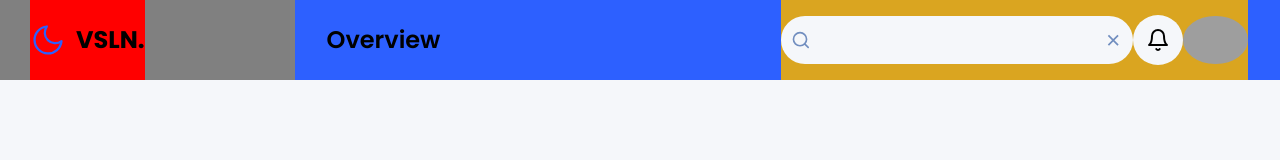
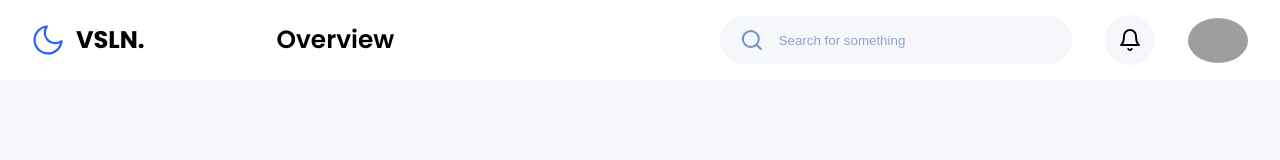
Before and after one commit to AdnaneTaleb10/Odin-Admin-Dashboard, a plain HTML site: page index.html in a window 1280 px wide. Drawn offline with Linux system fonts and the light colour scheme; grey boxes are pictures that could not be loaded.

Commit message:
Complete the header

```diff
--- a/index.html
+++ b/index.html
@@ -20,8 +20,7 @@
                 <div class="navbar-list">
                     <span class="search">
                         <svg xmlns="http://www.w3.org/2000/svg" width="24" height="24" viewBox="0 0 24 24" fill="none" stroke="currentColor" stroke-width="2" stroke-linecap="round" stroke-linejoin="round" class="feather feather-search"><circle cx="11" cy="11" r="8"></circle><line x1="21" y1="21" x2="16.65" y2="16.65"></line></svg>
-                        <input type="text">
-                        <svg xmlns="http://www.w3.org/2000/svg" viewBox="0 0 24 24" fill="currentColor"><path d="M11.9997 10.5865L16.9495 5.63672L18.3637 7.05093L13.4139 12.0007L18.3637 16.9504L16.9495 18.3646L11.9997 13.4149L7.04996 18.3646L5.63574 16.9504L10.5855 12.0007L5.63574 7.05093L7.04996 5.63672L11.9997 10.5865Z"></path></svg>
+                        <input type="search" placeholder="Search for something">
                     </span>
                     <div class="notification">
                         <svg xmlns="http://www.w3.org/2000/svg" width="24" height="24" viewBox="0 0 24 24" fill="none" stroke="currentColor" stroke-width="2" stroke-linecap="round" stroke-linejoin="round" class="feather feather-bell"><path d="M18 8A6 6 0 0 0 6 8c0 7-3 9-3 9h18s-3-2-3-9"></path><path d="M13.73 21a2 2 0 0 1-3.46 0"></path></svg>
--- a/style.css
+++ b/style.css
@@ -64,16 +64,15 @@ a{
 
 .header{
     display: flex;
-    background-color: grey;
     height: 80px;
+    background-color: var(--white);
 }
 
 .brand{
     display: flex;
     width: fit-content;
-    background-color: red;
     align-items: center;
-    margin-right: 150px;
+    margin-right: 100px;
     margin-left: 30px;
 }
 
@@ -94,21 +93,20 @@ a{
     padding: 0 2em;
     align-items: center;
     justify-content: space-between;
-    background-color: #2D60FF;
 }
 
 .navbar > .title{
-    font-size: 1.5rem;
+    font-size: 1.55rem;
     font-family: var(--ff-poppins);
     font-weight: var(--fw-600);
 }
 
 .navbar-list{
     display: flex;
+    width: 33em;
     height: 100%;
     justify-content: space-between;
     align-items: center;
-    background-color: goldenrod;
 }
 
 
@@ -120,11 +118,12 @@ a{
     height: 60%;
     width: 22rem;
     border-radius: 30px;
-    padding: 0 10px;
+    padding-left: 15px;
 }
 
 .search svg:nth-child(1) {
     color: var(--search-icon);
+    width: 40px;
 }
 
 
@@ -133,6 +132,12 @@ a{
     margin: 0 10px;
     border: none;
     background-color: transparent;
+    color: var(--search-txt);
+    outline: none;
+}
+
+.search > input::placeholder{
+    color: var(--search-txt);
 }
 
 
@@ -163,6 +168,6 @@ a{
 
 
 .profile-pic{
-   width: 65px;
+   width: 60px;
    border-radius: 100%;
 }
```
